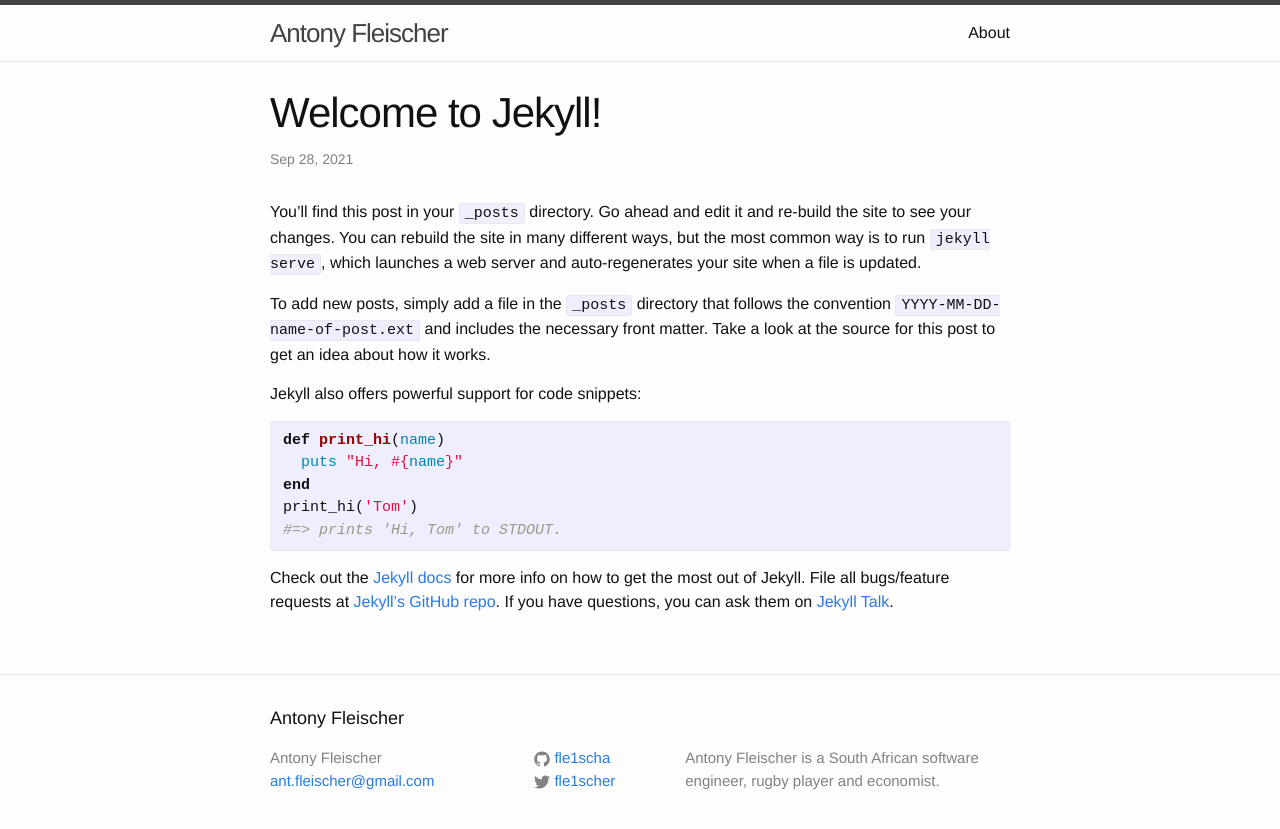
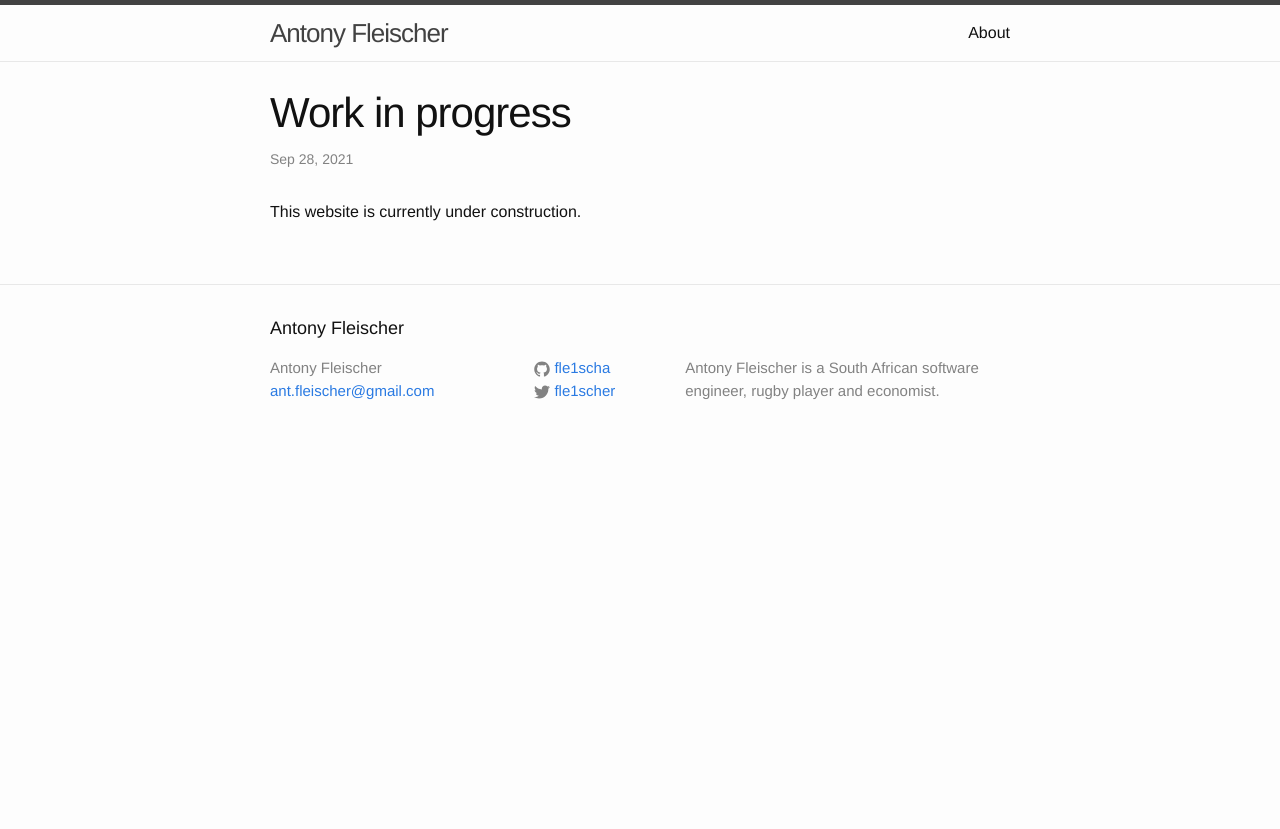
Before and after one commit to fle1scha/fle1scha.github.io, a Jekyll site: the page built from _posts/2021-09-28-welcome-to-jekyll.markdown, in a window 1280 px wide. Shown: the top 829 px of the page. Built offline with Jekyll 4.4.1, drawn with Linux system fonts in a browser that asks for light colours.

Commit message:
Update 2021-09-28-welcome-to-jekyll.markdown

```diff
--- a/_posts/2021-09-28-welcome-to-jekyll.markdown
+++ b/_posts/2021-09-28-welcome-to-jekyll.markdown
@@ -1,25 +1,7 @@
 ---
 layout: post
-title:  "Welcome to Jekyll!"
+title:  "Work in progress"
 date:   2021-09-28 10:23:08 +0000
 categories: jekyll update
 ---
-You’ll find this post in your `_posts` directory. Go ahead and edit it and re-build the site to see your changes. You can rebuild the site in many different ways, but the most common way is to run `jekyll serve`, which launches a web server and auto-regenerates your site when a file is updated.
-
-To add new posts, simply add a file in the `_posts` directory that follows the convention `YYYY-MM-DD-name-of-post.ext` and includes the necessary front matter. Take a look at the source for this post to get an idea about how it works.
-
-Jekyll also offers powerful support for code snippets:
-
-{% highlight ruby %}
-def print_hi(name)
-  puts "Hi, #{name}"
-end
-print_hi('Tom')
-#=> prints 'Hi, Tom' to STDOUT.
-{% endhighlight %}
-
-Check out the [Jekyll docs][jekyll-docs] for more info on how to get the most out of Jekyll. File all bugs/feature requests at [Jekyll’s GitHub repo][jekyll-gh]. If you have questions, you can ask them on [Jekyll Talk][jekyll-talk].
-
-[jekyll-docs]: http://jekyllrb.com/docs/home
-[jekyll-gh]:   https://github.com/jekyll/jekyll
-[jekyll-talk]: https://talk.jekyllrb.com/
+This website is currently under construction.
```
